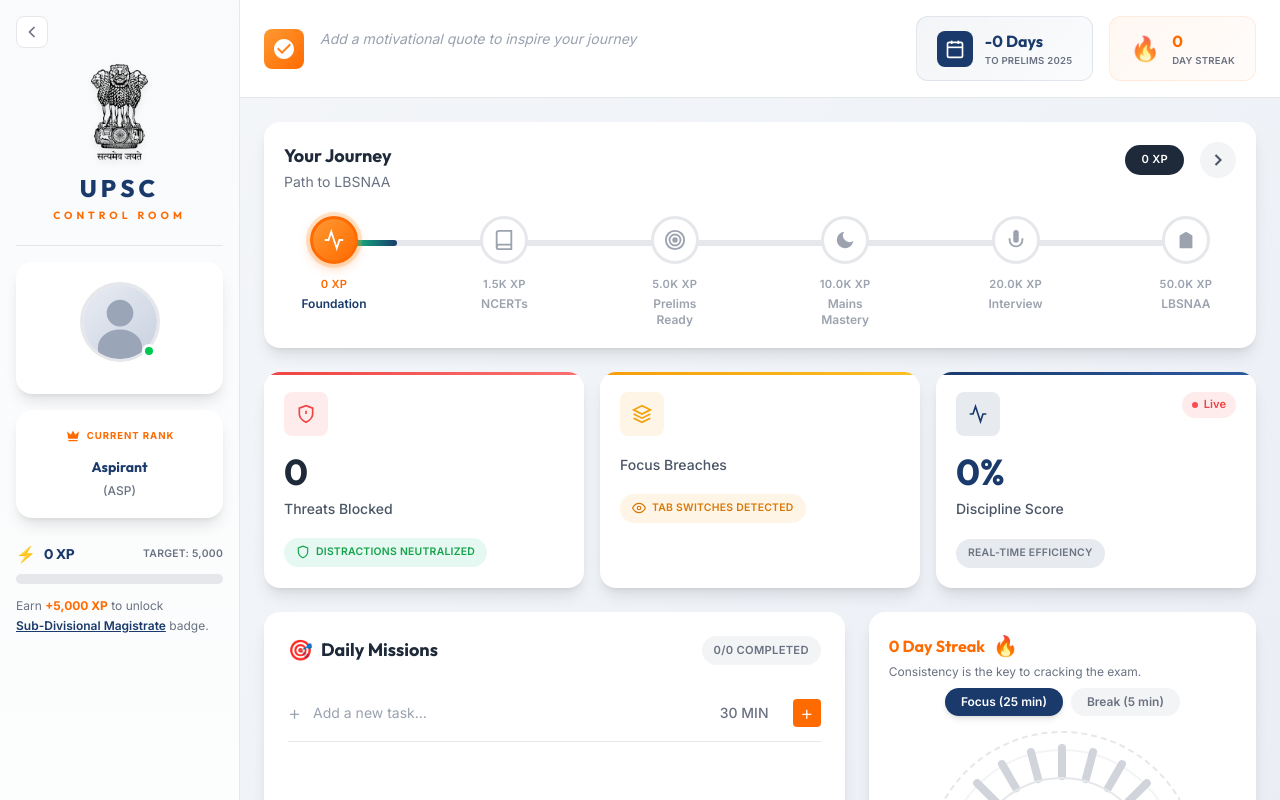
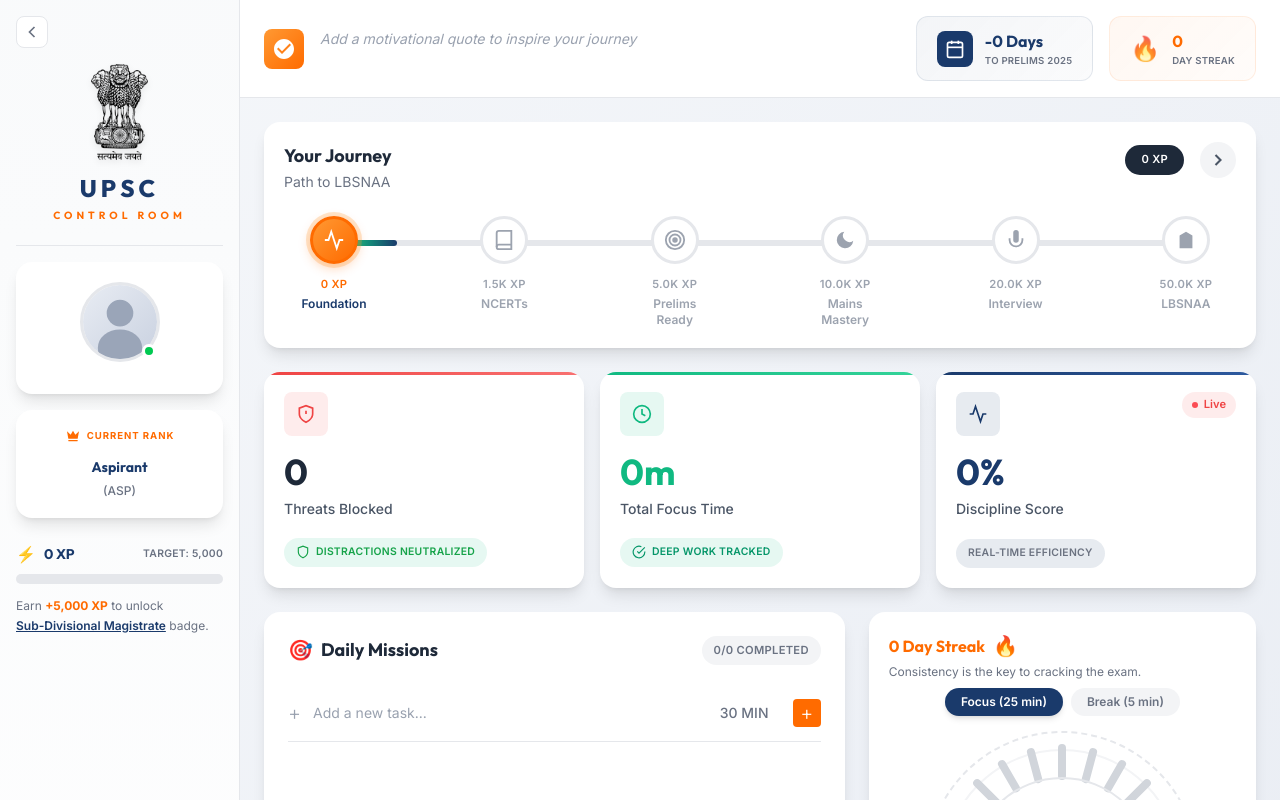
Before and after one commit to KEERTHIAANAND/Chrome-Extension-UPSC, a React (Vite) app in the folder UPSC-Extension/: page / in a window 1280 px wide. Shown: the top 800 px of the page. Built offline with nearby package versions, Linux system fonts and the light colour scheme.

Commit message:
refactor StatsCards.jsx to update focus metrics display and enhance visual styling

```diff
--- a/UPSC-Extension/src/components/StatsCards.jsx
+++ b/UPSC-Extension/src/components/StatsCards.jsx
@@ -24,24 +24,28 @@
                 </div>
             </div>
 
-            {/* Focus Breaches */}
+            {/* Total Focus Time */}
             <div className="bg-white rounded-2xl p-5 shadow-lg relative overflow-hidden transition-all hover:-translate-y-1 hover:shadow-xl">
-                <div className="absolute top-0 left-0 right-0 h-[3px]" style={{ background: 'linear-gradient(90deg, #f59e0b, #fbbf24)' }}></div>
+                <div className="absolute top-0 left-0 right-0 h-[3px]" style={{ background: 'linear-gradient(90deg, #10b981, #34d399)' }}></div>
                 <div className="flex justify-between items-start mb-4">
-                    <div className="w-11 h-11 rounded-lg flex items-center justify-center" style={{ background: 'rgba(245,158,11,0.1)', color: '#f59e0b' }}>
+                    <div className="w-11 h-11 rounded-lg flex items-center justify-center" style={{ background: 'rgba(16,185,129,0.1)', color: '#10b981' }}>
                         <svg width="20" height="20" viewBox="0 0 24 24" fill="none" stroke="currentColor" strokeWidth="2">
-                            <polygon points="12 2 2 7 12 12 22 7 12 2" />
-                            <polyline points="2 17 12 22 22 17" />
-                            <polyline points="2 12 12 17 22 12" />
+                            <circle cx="12" cy="12" r="10" />
+                            <polyline points="12 6 12 12 16 14" />
                         </svg>
                     </div>
                 </div>
-                <span className="text-4xl font-bold block mb-1" style={{ fontFamily: 'Outfit, sans-serif', color: '#f59e0b' }}>{stats.focusBreaches}</span>
-                <span className="text-sm font-medium text-gray-600">Focus Breaches</span>
+                <span className="text-4xl font-bold block mb-1" style={{ fontFamily: 'Outfit, sans-serif', color: '#10b981' }}>
+                    {stats.totalFocusMinutes >= 60
+                        ? `${Math.floor(stats.totalFocusMinutes / 60)}h ${stats.totalFocusMinutes % 60}m`
+                        : `${stats.totalFocusMinutes || 0}m`
+                    }
+                </span>
+                <span className="text-sm font-medium text-gray-600">Total Focus Time</span>
                 <div className="mt-4">
-                    <span className="inline-flex items-center gap-1.5 px-3 py-1.5 rounded-full text-[0.65rem] font-semibold tracking-wide uppercase" style={{ background: 'rgba(245,158,11,0.1)', color: '#d97706' }}>
-                        <svg width="14" height="14" viewBox="0 0 24 24" fill="none" stroke="currentColor" strokeWidth="2"><path d="M1 12s4-8 11-8 11 8 11 8-4 8-11 8-11-8-11-8z" /><circle cx="12" cy="12" r="3" /></svg>
-                        TAB SWITCHES DETECTED
+                    <span className="inline-flex items-center gap-1.5 px-3 py-1.5 rounded-full text-[0.65rem] font-semibold tracking-wide uppercase" style={{ background: 'rgba(16,185,129,0.1)', color: '#059669' }}>
+                        <svg width="14" height="14" viewBox="0 0 24 24" fill="none" stroke="currentColor" strokeWidth="2"><path d="M22 11.08V12a10 10 0 1 1-5.93-9.14" /><polyline points="22 4 12 14.01 9 11.01" /></svg>
+                        DEEP WORK TRACKED
                     </span>
                 </div>
             </div>
```
